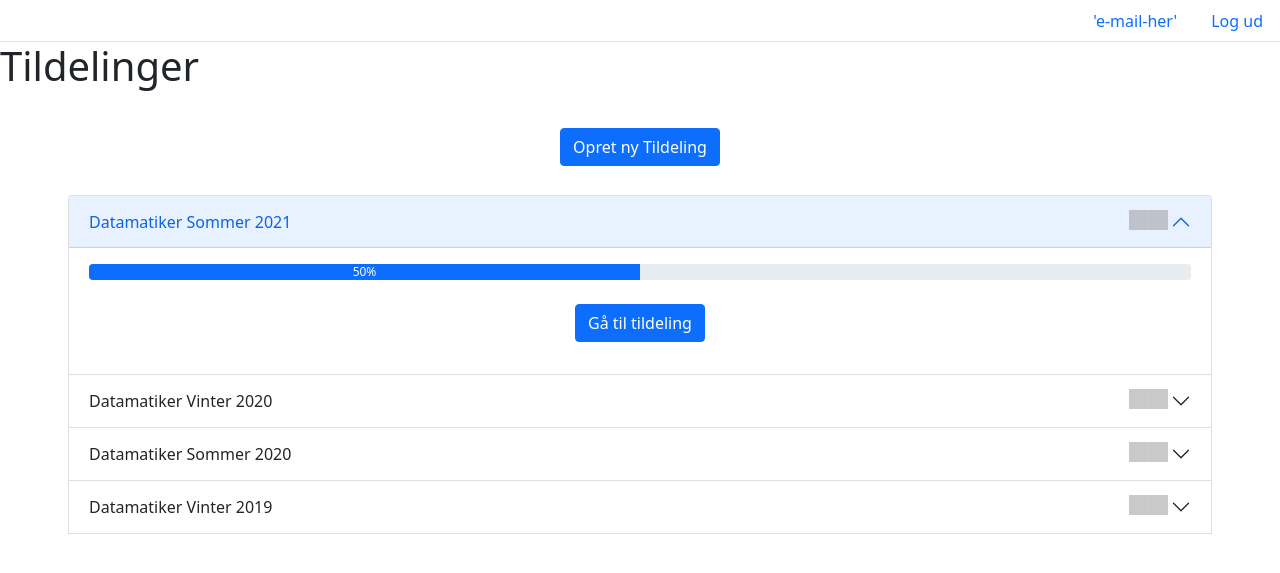
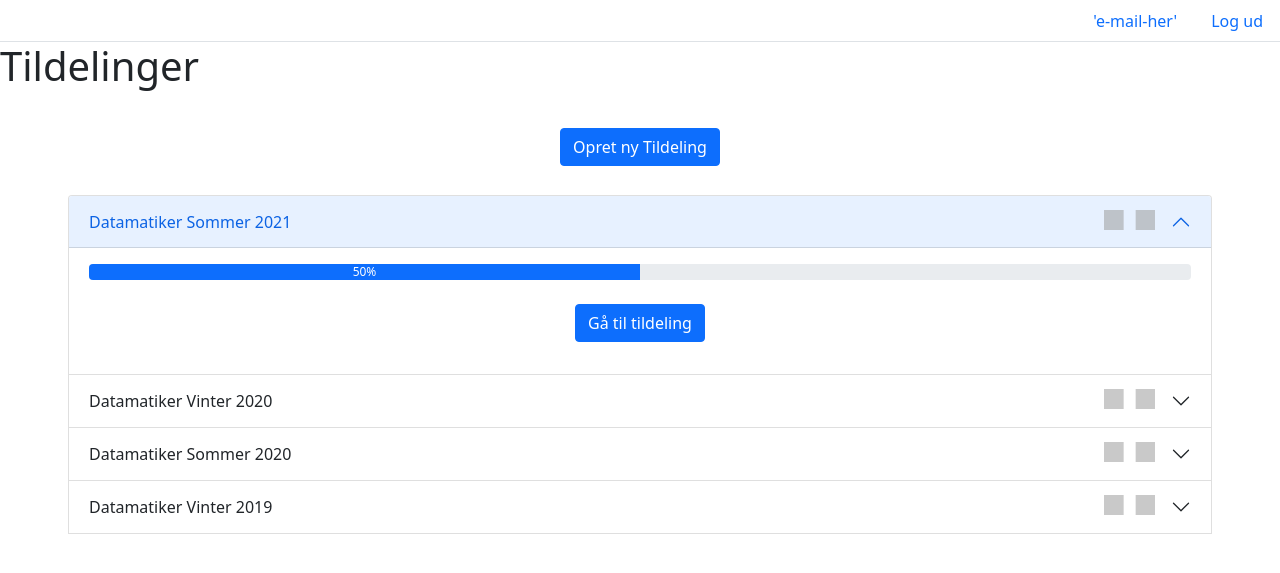
Before and after one commit to miyl/school-elective-allocation-system, a Django app: page /assignments/ in a window 1280 px wide. Shown: the top 573 px of the page. Run offline with Django 3.2, Linux system fonts and the light colour scheme; data comes from the database, SQL or seed files in the repository; data that the repository does not hold is empty; some libraries are stand-ins or nearby versions; grey boxes are pictures that could not be loaded.

Commit message:
changes to css, assignment_list, views

```diff
--- a/school_elective_assigner/common/static/css/css.css
+++ b/school_elective_assigner/common/static/css/css.css
@@ -97,12 +97,12 @@
 }
 
 .icon_edit_assign {
-  right: 9.5%;
+  right: 11.5%;
   transform: translate(-10%);
 }
 
 .icon_del_assign {
-  right: 7.5%;
+  right: 8.5%;
   transform: translate(-30%);
 }
 
--- a/school_elective_assigner/main/templates/assignment_list.html
+++ b/school_elective_assigner/main/templates/assignment_list.html
@@ -18,7 +18,7 @@
 
   <div class="accordion-item col-lg-11 mx-auto">
     <h2 class="accordion-header" id="headingOne">
-      <button class="icon_edit_assign icon_absolute" data-bs-toggle="modal" data-bs-target="#editAssignmentModal{{asignment.id}}"><img src="{% static 'libs/node/node_modules/bootstrap-icons/icons/pencil.svg' %}" alt="Bootstrap" width="20" height="20"></button>
+      <button class="icon_edit_assign icon_absolute" data-bs-toggle="modal" data-bs-target="#editAssignmentModal{{assignment.id}}"><img src="{% static 'libs/node/node_modules/bootstrap-icons/icons/pencil.svg' %}" alt="Bootstrap" width="20" height="20"></button>
       <button class="icon_del_assign icon_absolute" data-bs-toggle="modal" data-bs-target="#deleteAssignmentModal{{assignment.id}}"><img src="{% static 'libs/node/node_modules/bootstrap-icons/icons/trash.svg' %}" alt="Bootstrap" width="20" height="20"></button>
       {% comment %} A CSS class name seemingly cannot start with a number? Therefore I write an<id> below. {% endcomment %}
       <button class="accordion-button {% if forloop.counter0 != 0%} collapsed {% endif %}" type="button" data-bs-toggle="collapse" data-bs-target="#a{{ assignment.id  }}"
--- a/school_elective_assigner/main/views.py
+++ b/school_elective_assigner/main/views.py
@@ -121,6 +121,11 @@ def assignment(request, item):
       courseForm = CourseForm(request.POST)
       if courseForm.is_valid():
         courseForm.save()
+    elif 'edit-course' in request.POST:
+      courseID = request.POST.get('courseid', None);
+      Course.objects.filter(id=courseID).get()
+      if courseForm.is_valid():
+        courseForm.save()
     elif 'delete-course' in request.POST:
       courseID = request.POST.get('courseid', None);
       Course.objects.filter(id=courseID).delete()
```
